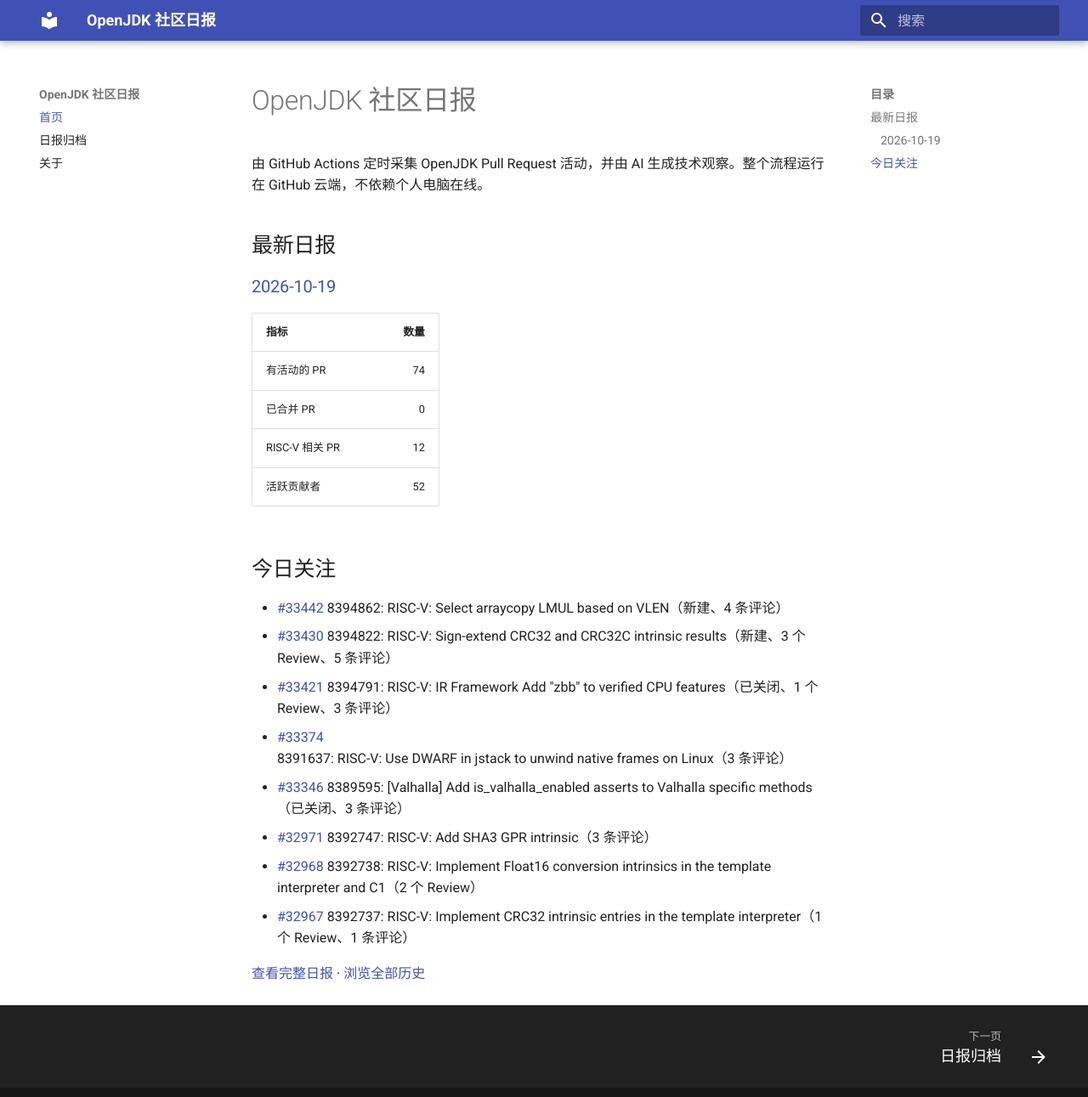
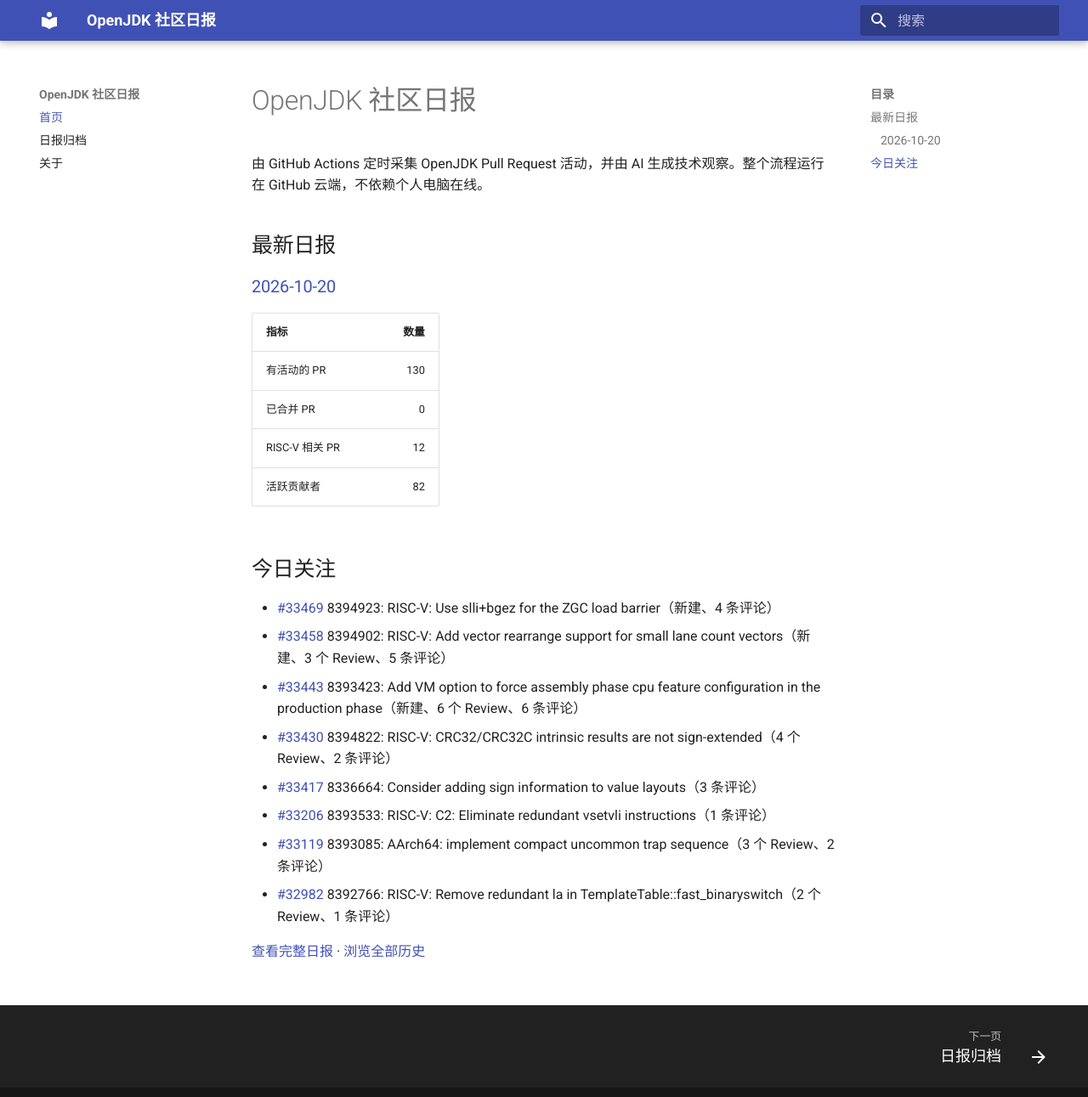
Before and after one commit to DingliZhang/openjdk-daily, an MkDocs documentation site: the page built from docs/index.md, in a window 1280 px wide and 1304 px high. Shown: the top 1291 px of the window at 85% size. Built offline with MkDocs 1.6.1 and Material for MkDocs 9.7.7, drawn with Linux system fonts in a browser that asks for light colours.

Commit message:
report: add OpenJDK daily report

```diff
--- a/docs/index.md
+++ b/docs/index.md
@@ -4,24 +4,24 @@
 
 ## 最新日报
 
-### [2026-10-19](reports/2026/2026-10-19.md)
+### [2026-10-20](reports/2026/2026-10-20.md)
 
 | 指标 | 数量 |
 |---|---:|
-| 有活动的 PR | 74 |
+| 有活动的 PR | 130 |
 | 已合并 PR | 0 |
 | RISC-V 相关 PR | 12 |
-| 活跃贡献者 | 52 |
+| 活跃贡献者 | 82 |
 
 ## 今日关注
 
-- [#33442](https://github.com/openjdk/jdk/pull/33442) 8394862: RISC-V: Select arraycopy LMUL based on VLEN（新建、4 条评论）
-- [#33430](https://github.com/openjdk/jdk/pull/33430) 8394822: RISC-V: Sign-extend CRC32 and CRC32C intrinsic results（新建、3 个 Review、5 条评论）
-- [#33421](https://github.com/openjdk/jdk/pull/33421) 8394791: RISC-V: IR Framework Add "zbb" to verified CPU features（已关闭、1 个 Review、3 条评论）
-- [#33374](https://github.com/openjdk/jdk/pull/33374) 8391637: RISC-V: Use DWARF in jstack to unwind native frames on Linux（3 条评论）
-- [#33346](https://github.com/openjdk/jdk/pull/33346) 8389595: [Valhalla] Add is_valhalla_enabled asserts to Valhalla specific methods（已关闭、3 条评论）
-- [#32971](https://github.com/openjdk/jdk/pull/32971) 8392747: RISC-V: Add SHA3 GPR intrinsic（3 条评论）
-- [#32968](https://github.com/openjdk/jdk/pull/32968) 8392738: RISC-V: Implement Float16 conversion intrinsics in the template interpreter and C1（2 个 Review）
-- [#32967](https://github.com/openjdk/jdk/pull/32967) 8392737: RISC-V: Implement CRC32 intrinsic entries in the template interpreter（1 个 Review、1 条评论）
+- [#33469](https://github.com/openjdk/jdk/pull/33469) 8394923: RISC-V: Use slli+bgez for the ZGC load barrier（新建、4 条评论）
+- [#33458](https://github.com/openjdk/jdk/pull/33458) 8394902: RISC-V: Add vector rearrange support for small lane count vectors（新建、3 个 Review、5 条评论）
+- [#33443](https://github.com/openjdk/jdk/pull/33443) 8393423: Add VM option to force assembly phase cpu feature configuration in the production phase（新建、6 个 Review、6 条评论）
+- [#33430](https://github.com/openjdk/jdk/pull/33430) 8394822: RISC-V: CRC32/CRC32C intrinsic results are not sign-extended（4 个 Review、2 条评论）
+- [#33417](https://github.com/openjdk/jdk/pull/33417) 8336664: Consider adding sign information to value layouts（3 条评论）
+- [#33206](https://github.com/openjdk/jdk/pull/33206) 8393533: RISC-V: C2: Eliminate redundant vsetvli instructions（1 条评论）
+- [#33119](https://github.com/openjdk/jdk/pull/33119) 8393085: AArch64: implement compact uncommon trap sequence（3 个 Review、2 条评论）
+- [#32982](https://github.com/openjdk/jdk/pull/32982) 8392766: RISC-V: Remove redundant la in TemplateTable::fast_binaryswitch（2 个 Review、1 条评论）
 
-[查看完整日报](reports/2026/2026-10-19.md) · [浏览全部历史](reports/index.md)
+[查看完整日报](reports/2026/2026-10-20.md) · [浏览全部历史](reports/index.md)
```
Also changed, not shown: docs/reports/2026/2026-10-20.md (added, +226 -0 lines), docs/reports/index.md (+2 -1 lines), 2 other files.
